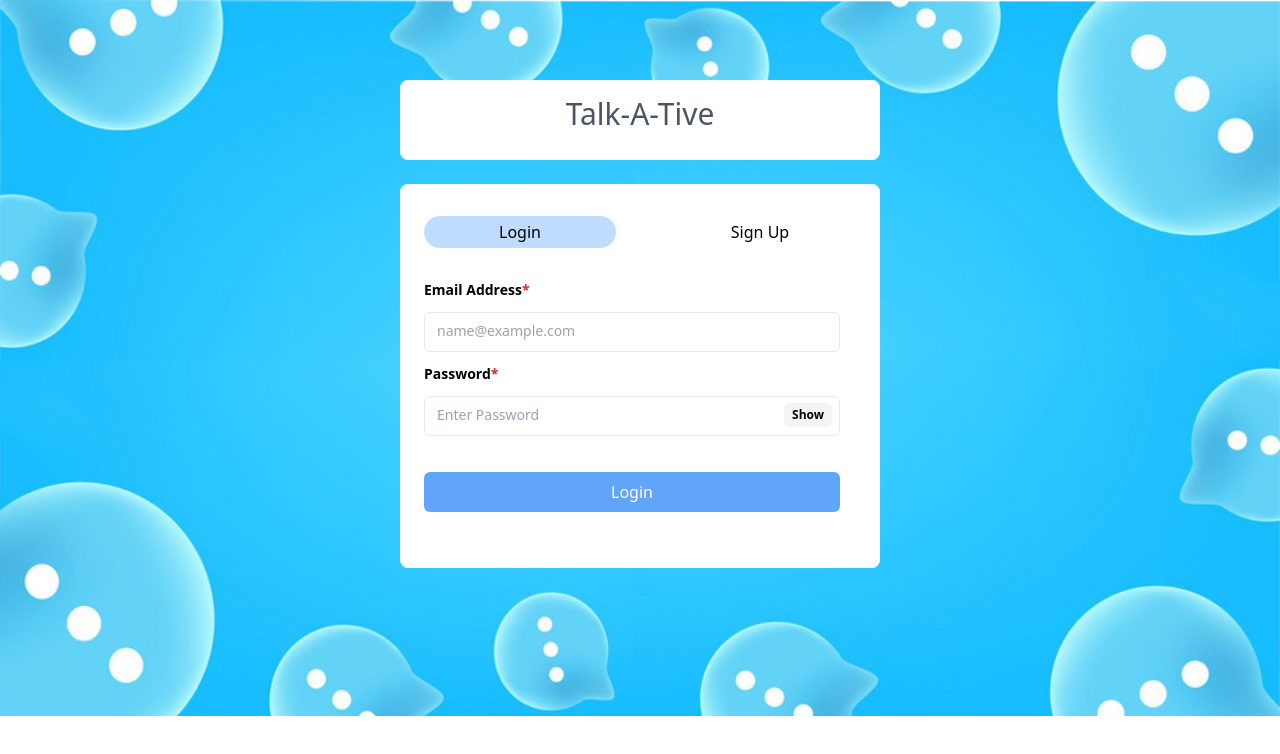
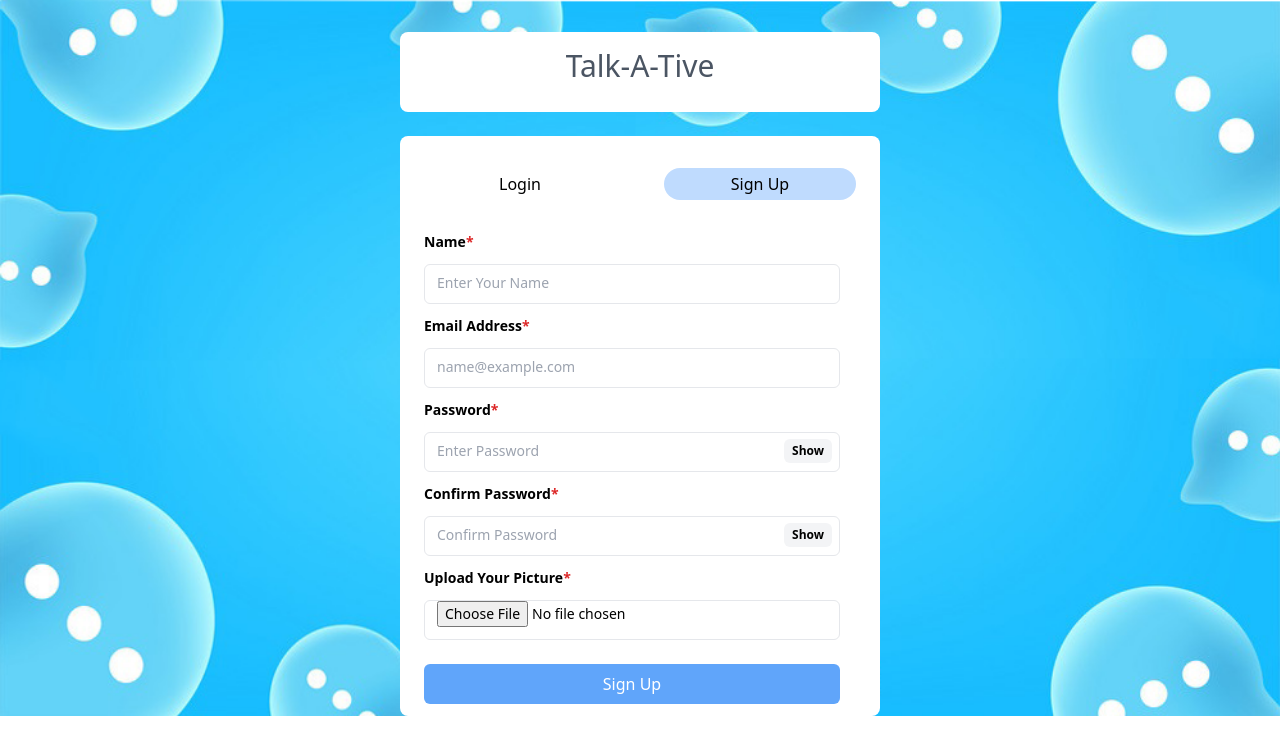
Before and after one commit to AadrashKaushal/MERN-chat-Application, a React (Vite) app in the folder frontend/: page / in a window 1280 px wide. Both pictures are taken after a click on the element "Sign Up". Shown: the top 754 px of the page. Built offline with nearby package versions, Linux system fonts and the light colour scheme.

Commit message:
Implementing signup page

```diff
--- a/frontend/src/pages/login/index.jsx
+++ b/frontend/src/pages/login/index.jsx
@@ -1,32 +1,117 @@
-import React from "react";
+import React, { useState } from "react";
+import { useRef } from "react";
 
 export default function Login() {
+    let [switcher,setSwitcher] = useState(true);
+
+    let loginRef = useRef();
+    let signupRef = useRef();
+
+    let loginPasswordRef = useRef();
+    let loginPasswordBtnRef = useRef();
+
+    let showPasswordLoginRef = useRef();
+    let showPasswordBtnRef = useRef();
+
+    let showConfirmPasswordLoginRef = useRef();
+    let showConfirmPasswordBtnRef = useRef();
+
+    const handleSwitching = (e) => {
+        console.log(e.target.id)
+        if(e.target.id === "login") {
+            setSwitcher(true);
+            signupRef.current.style.backgroundColor = "white"
+            loginRef.current.style.backgroundColor = "#bfdbfe"
+
+        } else {
+            setSwitcher(false);
+            signupRef.current.style.backgroundColor = "#bfdbfe"
+            loginRef.current.style.backgroundColor = "white"
+        }
+    }
+
+    const showPassword = (e) => {
+        if(e.target.innerText === "Show") {
+            showPasswordLoginRef.current.type = "text"
+            showPasswordBtnRef.current.innerText = "Hide"
+        } else {
+            showPasswordLoginRef.current.type = "password"
+            showPasswordBtnRef.current.innerText = "Show"
+        }
+    }
+
+    const showConfirmPassword = (e) => {
+        if(e.target.innerText === "Show") {
+            showConfirmPasswordLoginRef.current.type = "text"
+            showConfirmPasswordBtnRef.current.innerText = "Hide"
+        } else {
+            showConfirmPasswordLoginRef.current.type = "password"
+            showConfirmPasswordBtnRef.current.innerText = "Show"
+        }
+    }
+
+    const displayPassword = (e) => {
+        if(e.target.innerText === "Show") {
+            loginPasswordRef.current.type = "text"
+            loginPasswordBtnRef.current.innerText = "Hide"
+        } else {
+            loginPasswordRef.current.type = "password"
+            loginPasswordBtnRef.current.innerText = "Show"
+        }
+    }
+
     return (
         <>
             <center>
-                <div className=" space-y-6 mt-20">
+                <div className=" space-y-6 mt-8">
                     <div className=" w-[30rem] h-20 bg-white rounded-lg p-4">
                         <h1 className="text-3xl font-normal text-gray-600">Talk-A-Tive</h1>
                     </div>
-                    <div className="w-[30rem] h-96 bg-white rounded-lg pt-8">
+                    <div className="w-[30rem] bg-white rounded-lg pt-8">
                         <div>
                             <div className=" flex space-x-12 ml-6 mr-6">
-                                <h1 className="text-base w-48 p-1 rounded-2xl bg-blue-200 cursor-pointer">Login</h1>
-                                <h1 className="text-base w-48 p-1 rounded-2xl cursor-pointer">Sign Up</h1>
+                                <h1 className="text-base w-48 p-1 rounded-2xl bg-blue-200 cursor-pointer" id="login" onClick={handleSwitching} ref={loginRef}>Login</h1>
+                                <h1 className="text-base w-48 p-1 rounded-2xl cursor-pointer" id="signup" onClick={handleSwitching} ref={signupRef}>Sign Up</h1>
                             </div>
                             <div className="flex">
+
+                                {
+                                    switcher ?
                                         <form className="ml-6 mr-6 mt-8 space-y-3">
                                             <h1 className="text-sm font-semibold flex">Email Address <span className="text-red-600">*</span></h1>
                                             <input type="email" className="w-[26rem]  text-sm h-10 pb-1 rounded-md pl-3 border focus:outline-none" placeholder="name@example.com" />
                                             <h1 className="text-sm font-semibold flex">Password <span className="text-red-600">*</span></h1>
-                                    <input type="password" className="w-[26rem] text-sm h-10 pb-1 rounded-md pl-3 border focus:outline-none" placeholder="Enter Password" />
+                                            <input type="password" ref={loginPasswordRef} className="w-[26rem] text-sm h-10 pb-1 rounded-md pl-3 border focus:outline-none" placeholder="Enter Password" />
                                             <div>
-                                        <button type="button" className="text-center absolute text-xs w-12 h-6 font-semibold mt-[-2.8rem] ml-[9.5rem] p-1 rounded-md bg-gray-100">Show</button>
+                                                <button type="button" ref={loginPasswordBtnRef} onClick={displayPassword} className="text-center absolute text-xs w-12 h-6 font-semibold mt-[-2.8rem] ml-[9.5rem] p-1 rounded-md bg-gray-100">Show</button>
                                             </div>
                                             <div>
-                                        <button type="button" className="w-[26rem] text-center mt-6 text-white h-10 rounded-md hover:bg-blue-500 bg-blue-400">Login</button>
+                                                <button type="button" className="w-[26rem] text-center mt-6 mb-4 text-white h-10 rounded-md hover:bg-blue-500 bg-blue-400">Login</button>
                                             </div>
                                         </form>
+                                        :
+                                        <form className="ml-6 mr-6 mt-8 space-y-3">
+                                            <h1 className="text-sm font-semibold flex">Name <span className="text-red-600">*</span></h1>
+                                            <input type="text" className="w-[26rem]  text-sm h-10 pb-1 rounded-md pl-3 border focus:outline-none" placeholder="Enter Your Name" />
+                                            <h1 className="text-sm font-semibold flex">Email Address <span className="text-red-600">*</span></h1>
+                                            <input type="email" className="w-[26rem]  text-sm h-10 pb-1 rounded-md pl-3 border focus:outline-none" placeholder="name@example.com" />
+                                            <h1 className="text-sm font-semibold flex">Password <span className="text-red-600">*</span></h1>
+                                            <input type="password" ref={showPasswordLoginRef} className="w-[26rem] text-sm h-10 pb-1 rounded-md pl-3 border focus:outline-none" placeholder="Enter Password" />
+                                            <div>
+                                                <button type="button" className="text-center absolute text-xs w-12 h-6 font-semibold mt-[-2.8rem] ml-[9.5rem] p-1 rounded-md bg-gray-100" onClick={showPassword} ref={showPasswordBtnRef}>Show</button>
+                                            </div>
+                                            <h1 className="text-sm font-semibold flex">Confirm Password <span className="text-red-600">*</span></h1>
+                                            <input type="password" ref={showConfirmPasswordLoginRef} className="w-[26rem] text-sm h-10 pb-1 rounded-md pl-3 border focus:outline-none" placeholder="Confirm Password" />
+                                            <div>
+                                                <button type="button" className="text-center absolute text-xs w-12 h-6 font-semibold mt-[-2.8rem] ml-[9.5rem] p-1 rounded-md bg-gray-100" onClick={showConfirmPassword} ref={showConfirmPasswordBtnRef}>Show</button>
+                                            </div>
+                                            <h1 className="text-sm font-semibold flex">Upload Your Picture <span className="text-red-600">*</span></h1>
+                                            <input type="File" className="w-[26rem] text-sm h-10 pb-1 rounded-md pl-3 border focus:outline-none" />
+                                            <div>
+                                                <button type="button" className="w-[26rem] text-center mt-3 mb-3 text-white h-10 rounded-md hover:bg-blue-500 bg-blue-400">Sign Up</button>
+                                            </div>
+                                        </form>
+                                }
                             </div>
                         </div>
                     </div>
```
Lines whose indentation alone changed are shown as unchanged.
